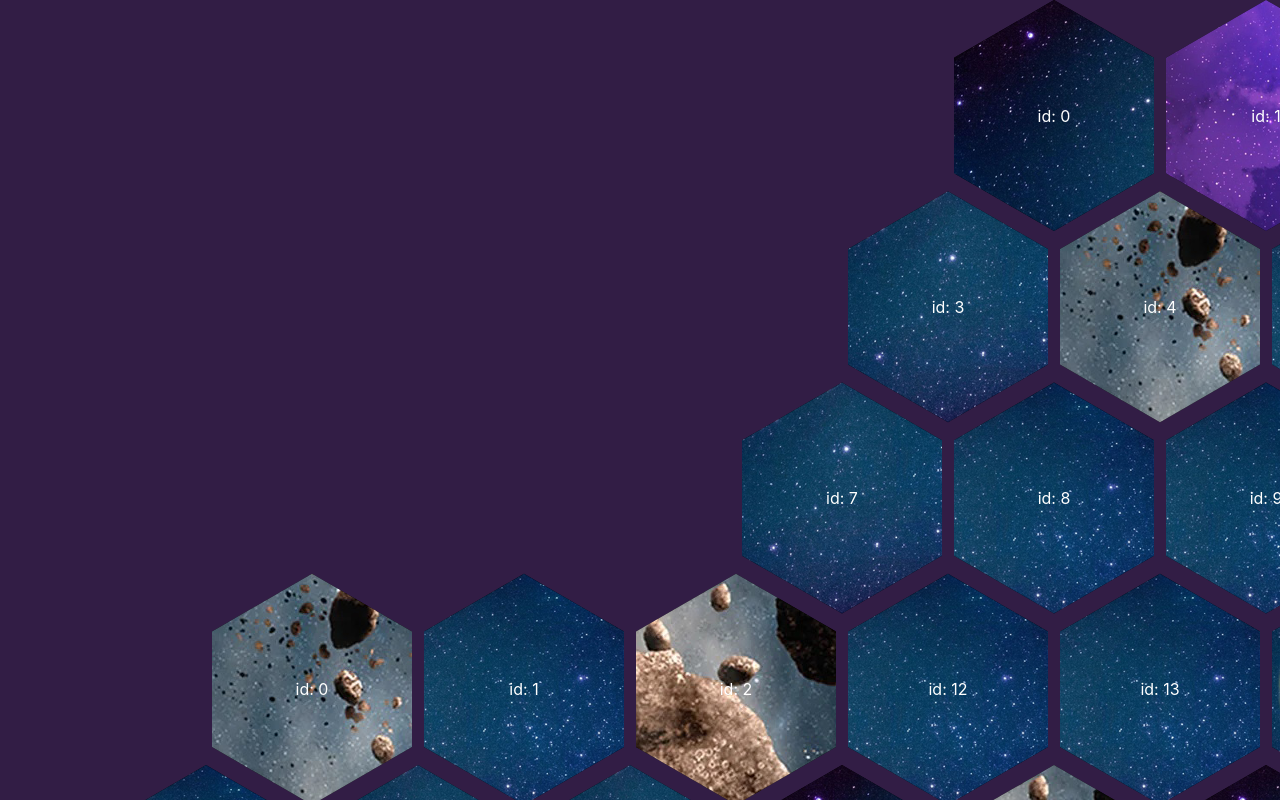
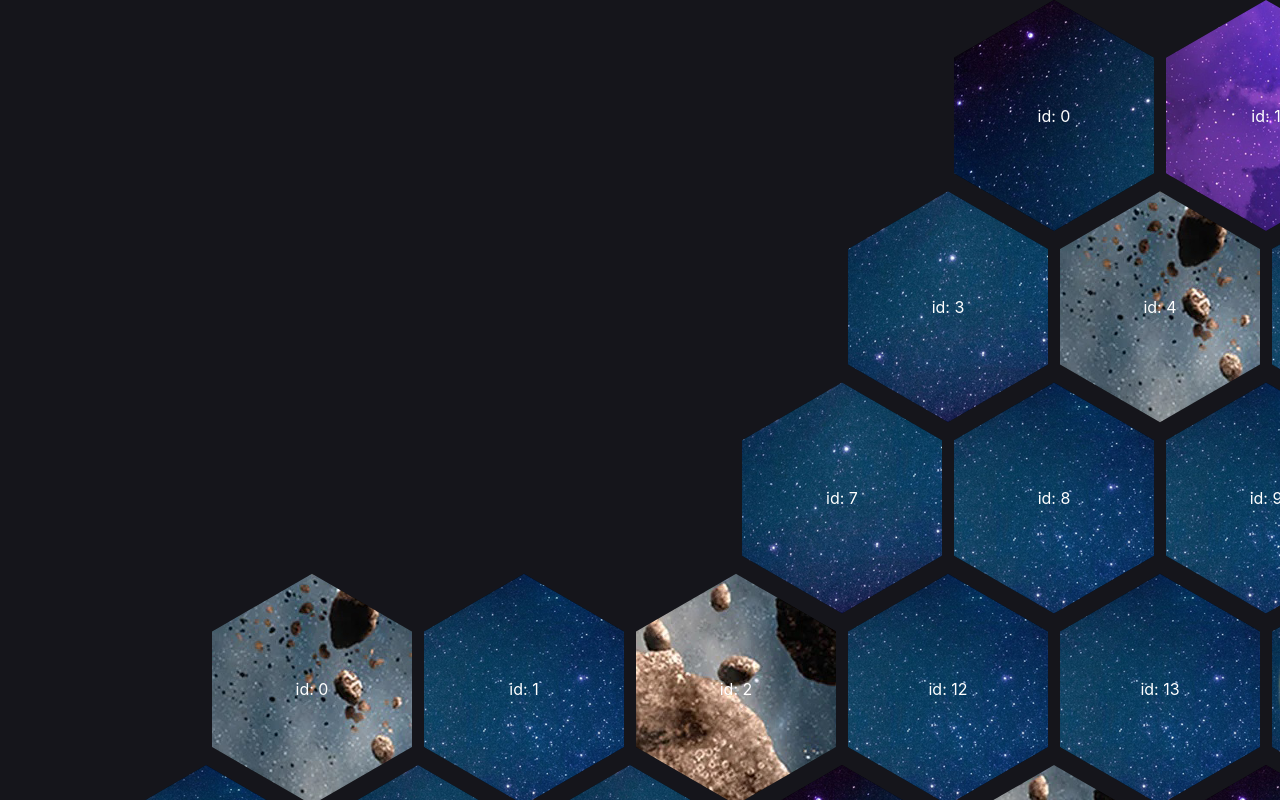
Before and after one commit to bxzr1/wormholes, a React (Create React App) app: page / in a window 1280 px wide. Shown: the top 800 px of the page. Built offline with nearby package versions, Linux system fonts and the light colour scheme.

Commit message:
Updated webpage background color

```diff
--- a/src/index.css
+++ b/src/index.css
@@ -5,7 +5,7 @@ body {
     sans-serif;
   -webkit-font-smoothing: antialiased;
   -moz-osx-font-smoothing: grayscale;
-  background-color: rgb(50, 29, 69);
+  background-color: rgb(21, 21, 27);
 }
 
 code {
```
